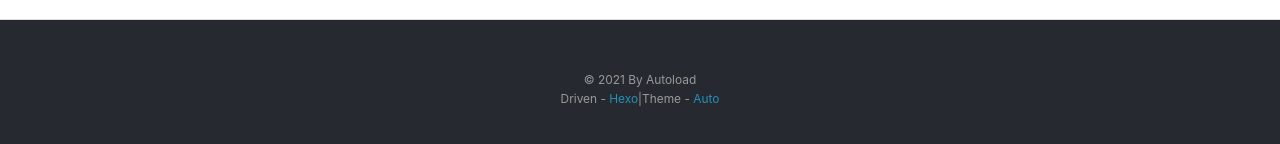
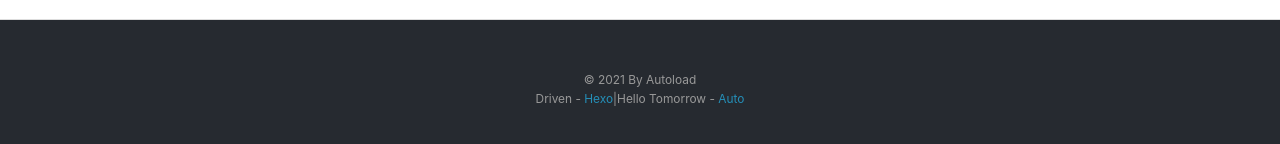
Before and after one commit to Yikf/yikf.github.io, a plain HTML site: page 2021/10/26/hello-world/index.html in a window 1280 px wide. Shown: the part 1454-1598 px from the top of the page. Drawn offline with Linux system fonts and the light colour scheme.

Commit message:
Site updated: 2021-10-27 12:34:17

```diff
--- a/2021/10/26/hello-world/index.html
+++ b/2021/10/26/hello-world/index.html
@@ -136,10 +136,11 @@
   <div class="outer">
     <div id="footer-info" class="inner">
       &copy; 2021 By Autoload<br>
-      Driven - <a href="https://hexo.io/" target="_blank">Hexo</a>|Theme - <a href="https://github.com/autoload/hexo-theme-auto" target="_blank">Auto</a>
+      Driven - <a href="https://hexo.io/" target="_blank">Hexo</a>|Hello Tomorrow - <a href="https://github.com/autoload/hexo-theme-auto" target="_blank">Auto</a>
     </div>
   </div>
 </footer>
+
     </div>
     <nav id="mobile-nav">
 
```
Also changed, not shown: archives/2021/10/index.html (+2 -1 lines), archives/2021/index.html (+2 -1 lines), archives/index.html (+2 -1 lines), index.html (+2 -1 lines).
